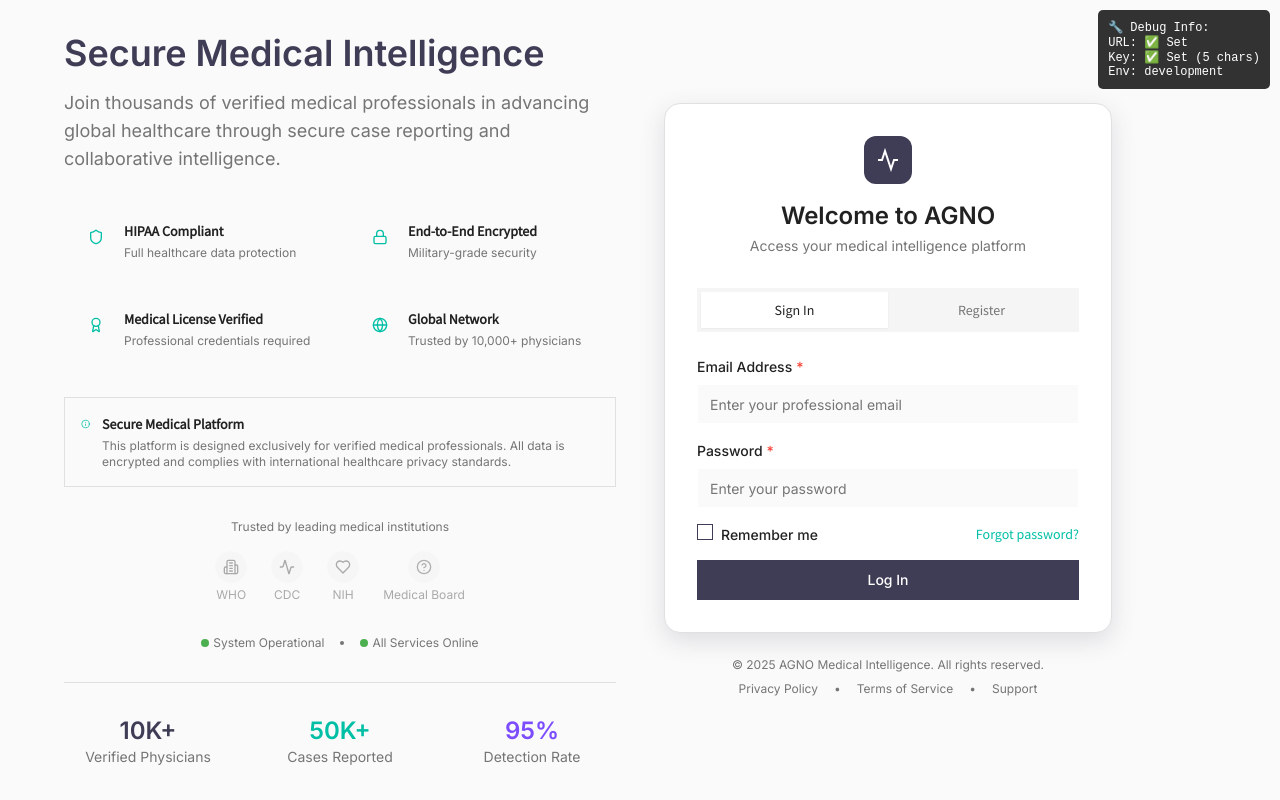
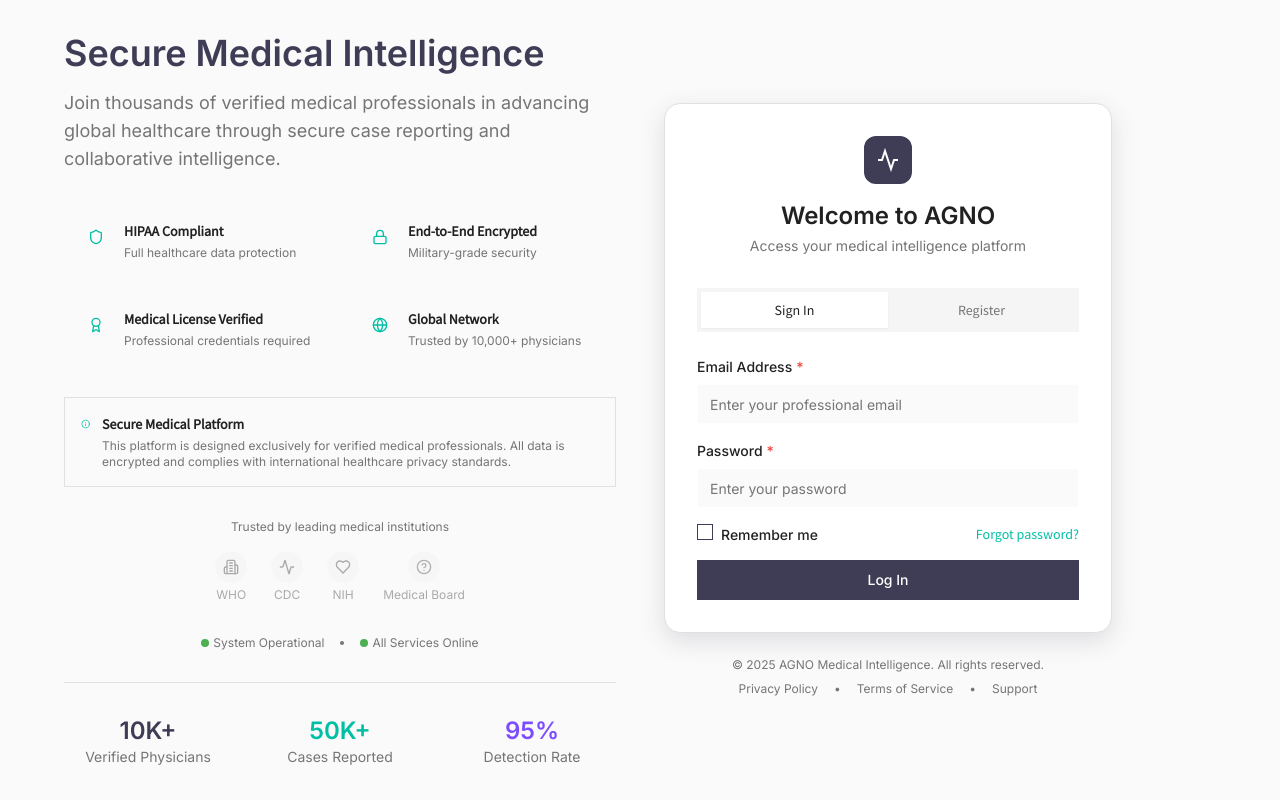
Before and after one commit to Musie709/agno-medical-intelligence, a React (Vite) app: page /login-registration in a window 1280 px wide. Built offline with nearby package versions, Linux system fonts and the light colour scheme; no server answers.

Commit message:
Remove debug info and clean up console logs

```diff
--- a/src/App.jsx
+++ b/src/App.jsx
@@ -1,14 +1,10 @@
 import React from "react";
 import Routes from "./Routes";
 import CaseMap from './components/CaseMap';
-import DebugInfo from './components/DebugInfo';
 
 function App() {
   return (
-    <>
-      <Routes />
-      <DebugInfo />
-    </>
+    <Routes />
   );
 }
 
--- a/src/Routes.jsx
+++ b/src/Routes.jsx
@@ -15,11 +15,7 @@
 
 // Simple authentication check (checks for user info in localStorage)
 const isAuthenticated = () => {
-  const userInfo = localStorage.getItem('userInfo');
-  console.log('🔐 Auth check - userInfo:', userInfo);
-  const isAuth = !!userInfo;
-  console.log('🔐 Auth check - isAuthenticated:', isAuth);
-  return isAuth;
+  return !!localStorage.getItem('userInfo');
 };
 
 const PrivateRoute = ({ children }) => {
--- a/src/components/DebugInfo.jsx
+++ /dev/null
@@ -1,32 +0,0 @@
-import React from 'react';
-
-const DebugInfo = () => {
-  const supabaseUrl = import.meta.env.VITE_SUPABASE_URL;
-  const supabaseAnonKey = import.meta.env.VITE_SUPABASE_ANON_KEY;
-
-  const hasUrl = !!supabaseUrl;
-  const hasKey = !!supabaseAnonKey;
-  const keyLength = supabaseAnonKey ? supabaseAnonKey.length : 0;
-
-  return (
-    <div style={{
-      position: 'fixed',
-      top: '10px',
-      right: '10px',
-      background: 'rgba(0,0,0,0.8)',
-      color: 'white',
-      padding: '10px',
-      borderRadius: '5px',
-      fontSize: '12px',
-      zIndex: 9999,
-      fontFamily: 'monospace'
-    }}>
-      <div>🔧 Debug Info:</div>
-      <div>URL: {hasUrl ? '✅' : '❌'} {hasUrl ? 'Set' : 'Missing'}</div>
-      <div>Key: {hasKey ? '✅' : '❌'} {hasKey ? `Set (${keyLength} chars)` : 'Missing'}</div>
-      <div>Env: {import.meta.env.MODE}</div>
-    </div>
-  );
-};
-
-export default DebugInfo;
```
Also changed, not shown: src/pages/login-registration/components/LoginForm.jsx (+0 -11 lines).
